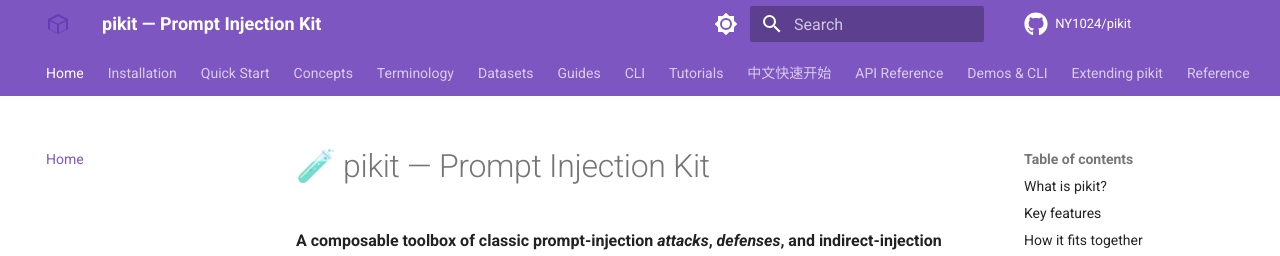
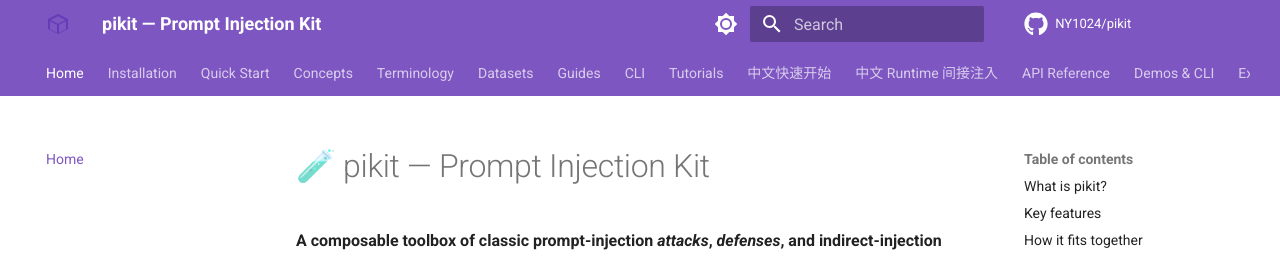
Before and after one commit to NY1024/pikit, an MkDocs documentation site: the page built from docs/index.md, in a window 1280 px wide and 900 px high. Shown: the top 256 px of the window. Built offline with MkDocs 1.6.1 and Material for MkDocs 9.7.7, drawn with Linux system fonts in a browser that asks for light colours; comment, search, counter and statistics services are not loaded.

Commit message:
docs: add runtime tutorial navigation

```diff
--- a/mkdocs.yml
+++ b/mkdocs.yml
@@ -70,6 +70,7 @@
       - Defending an Agent: tutorials/defending.md
       - Runtime Indirect Injection: tutorials/runtime_indirect_injection.md
   - 中文快速开始: zh_quickstart.md
+  - 中文 Runtime 间接注入: zh_runtime_indirect_injection.md
   - API Reference:
       - Overview: api/index.md
       - Base Classes: api/base.md
```
